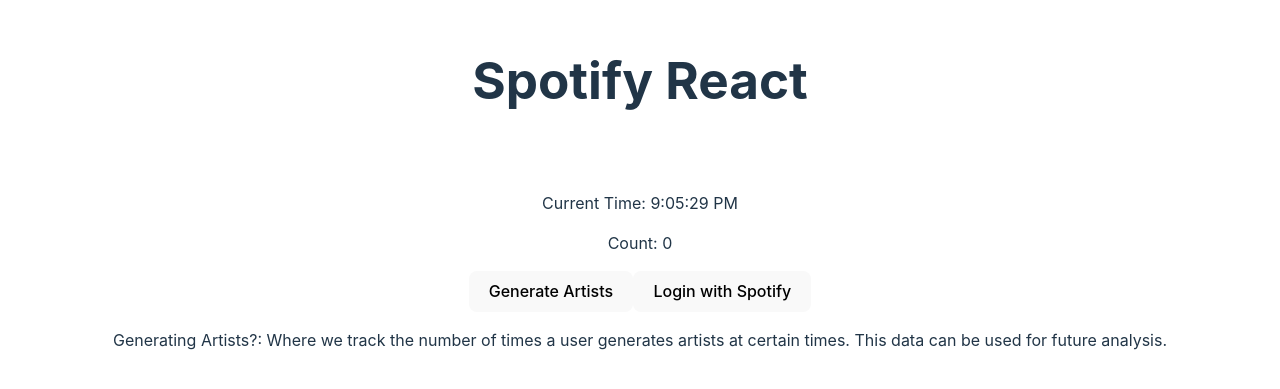
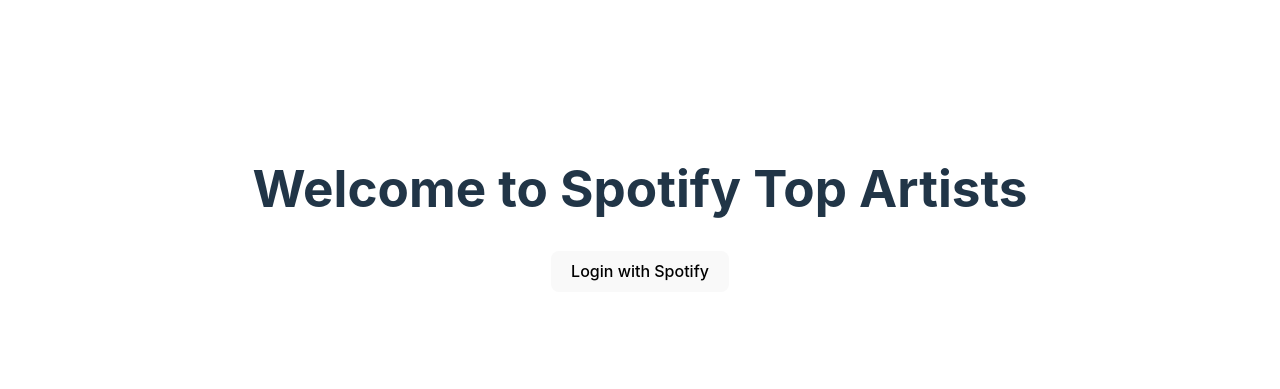
Before and after one commit to dpaxtor1/DecalProject2, a React (Vite) app in the folder Project2/: page / in a window 1280 px wide. Shown: the part 191-580 px from the top of the page. Built offline with nearby package versions, Linux system fonts and the light colour scheme.

Commit message:
homepage with login

```diff
--- a/Project2/src/App.jsx
+++ b/Project2/src/App.jsx
@@ -1,32 +1,14 @@
-import React, { useState, useEffect } from 'react';
+import React from 'react';
 import { Routes, Route } from 'react-router-dom';
-import HomePage from './pages/HomePage'; // main content page
-import ResultsPage from './pages/ResultsPage'; // results page
+import HomePage from './pages/HomePage';
+import ResultsPage from './pages/ResultsPage';
 
 function App() {
-  const [spotifyToken, setSpotifyToken] = useState(null);
-
-  const handleCallback = () => {
-    const hash = window.location.hash;
-    if (hash) {
-      const token = new URLSearchParams(hash.substring(1)).get('access_token');
-      if (token) {
-        setSpotifyToken(token);
-        localStorage.setItem('spotifyToken', token); // Store token for later use
-        window.location.hash = ''; // Clear the hash from the URL
-      }
-    }
-  };
-
-  useEffect(() => {
-    handleCallback();
-  }, []);
-
     return (
         <div>
             <Routes>
                 <Route path="/" element={<HomePage />} />
-        <Route path="/results" element={<ResultsPage token={spotifyToken} />} />
+                <Route path="/results" element={<ResultsPage />} />
             </Routes>
         </div>
     );
--- a/Project2/src/pages/HomePage.jsx
+++ b/Project2/src/pages/HomePage.jsx
@@ -1,49 +1,20 @@
+import React from 'react';
 import '../App.css';
-import React, { useState, useEffect } from 'react';
-import { useNavigate } from 'react-router-dom';
 
 function HomePage() {
-    const [count, setCount] = useState(0);
-    const [currentTime, setCurrentTime] = useState(new Date().toLocaleTimeString());
-    const navigate = useNavigate();
-
-    const handleSpotifyLogin = () => {
-      const clientId = import.meta.env.VITE_SPOTIFY_CLIENT_ID;
-      const redirectUri = import.meta.env.VITE_SPOTIFY_REDIRECT_URI;
-      const scope = 'user-read-private playlist-read-private'; // Adjust scope based on your requirements
-      const spotifyAuthUrl = `https://accounts.spotify.com/authorize?response_type=token&client_id=${clientId}&redirect_uri=${encodeURIComponent(
-        redirectUri
-      )}&scope=${encodeURIComponent(scope)}`;
-      window.location.href = spotifyAuthUrl; // Redirect to Spotify's login
-    };
-
-    useEffect(() => {
-      const intervalId = setInterval(() => {
-        setCurrentTime(new Date().toLocaleTimeString());
-      }, 1000);
-
-      return () => clearInterval(intervalId);
-    }, []);
-
-    const handleGenerate = () => {
-      setCount(count + 1);
-      navigate('/results');
+    const handleLogin = () => {
+        const clientId = import.meta.env.VITE_SPOTIFY_CLIENT_ID;
+        const redirectUri = encodeURIComponent(import.meta.env.VITE_SPOTIFY_REDIRECT_URI);
+        const scopes = encodeURIComponent('user-top-read');
+        const authUrl = `https://accounts.spotify.com/authorize?client_id=${clientId}&response_type=code&redirect_uri=${redirectUri}&scope=${scopes}`;
+        window.location.href = authUrl; // Redirect user to Spotify login
     };
 
     return (
-      <div>
-        <h1>Spotify React</h1>
-        <div className="card">
-          <p>Current Time: {currentTime}</p>
-          <p>Count: {count}</p>
-          <button onClick={handleGenerate}>Generate Artists</button>
-          <button onClick={handleSpotifyLogin}>Login with Spotify</button>
-          <p>
-            Generating Artists?: Where we track the number of times a user generates artists at certain times.
-            This data can be used for future analysis.
-          </p>
+        <div>
+            <h1>Welcome to Spotify Top Artists</h1>
+            <button onClick={handleLogin}>Login with Spotify</button>
         </div>
-      </div>
     );
 }
 
```
Lines whose indentation alone changed are shown as unchanged.
